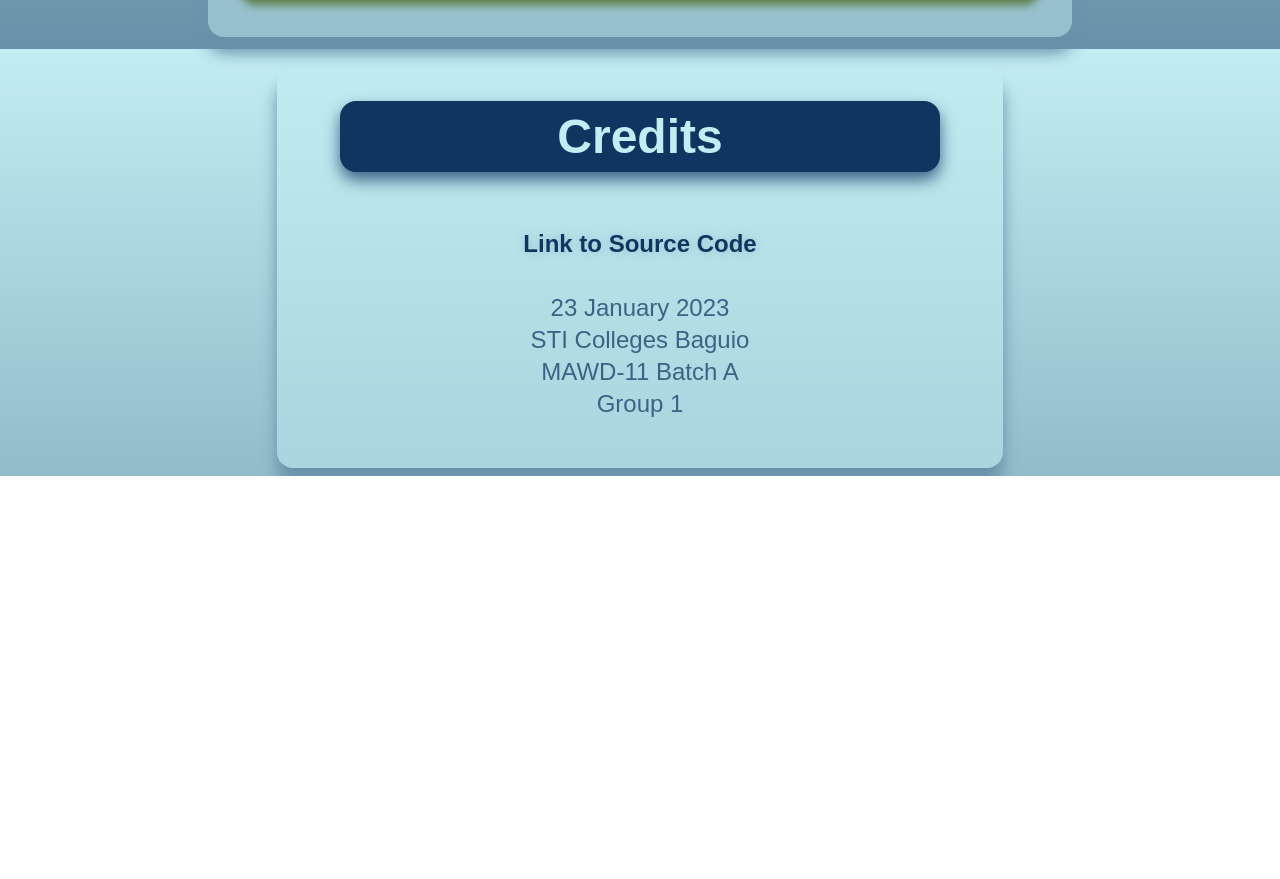
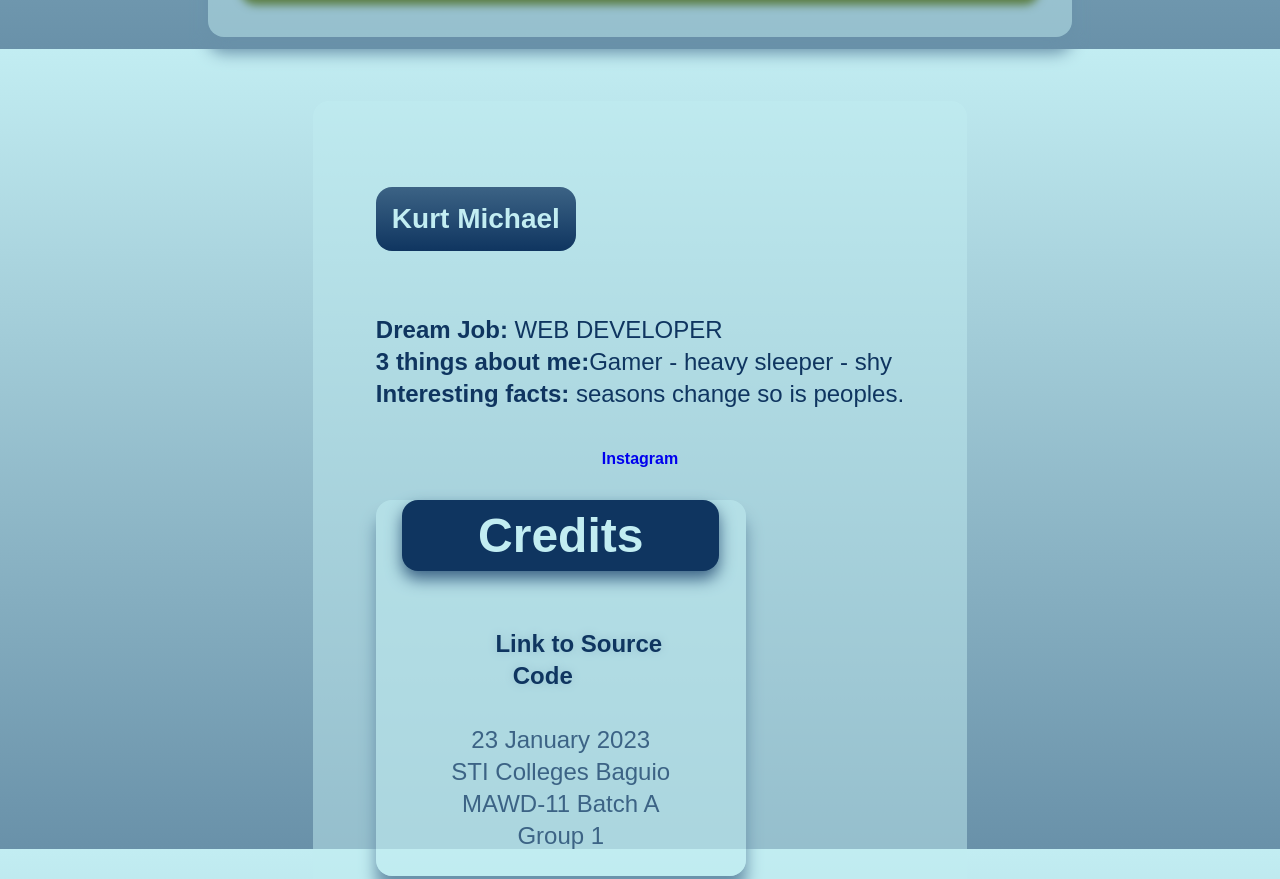
Before and after one commit to synx-18/wb2pt, a plain HTML site: page index.html in a window 1280 px wide. Shown: the part 5551-6430 px from the top of the page. Before the commit the page ends 6027 px from the top, so only its background shows below. Drawn offline with nearby package versions, Linux system fonts and the light colour scheme; a web font is replaced by a local one.

Commit message:
Update index.html

```diff
--- a/index.html
+++ b/index.html
@@ -174,6 +174,15 @@
 
         </div>
 
+            <div class="mem" id="Kurt">
+                <h2>Kurt Michael</h2>
+                <p> <b>Dream Job: </b> WEB DEVELOPER </br> <b>3 things about me:</b>Gamer - heavy sleeper - shy
+            <br><b> Interesting facts: </b> seasons change so is peoples.</p>
+
+                <div class ="acont">
+                    <a href="https://instagram.com/o.n.x18?igshid=NGVhN2U2NjQ0Yg==">Instagram </a>
+                </div>
+
         <div class="cu stamp" id="Credits">
 
             <h1>Credits</h1>
```
